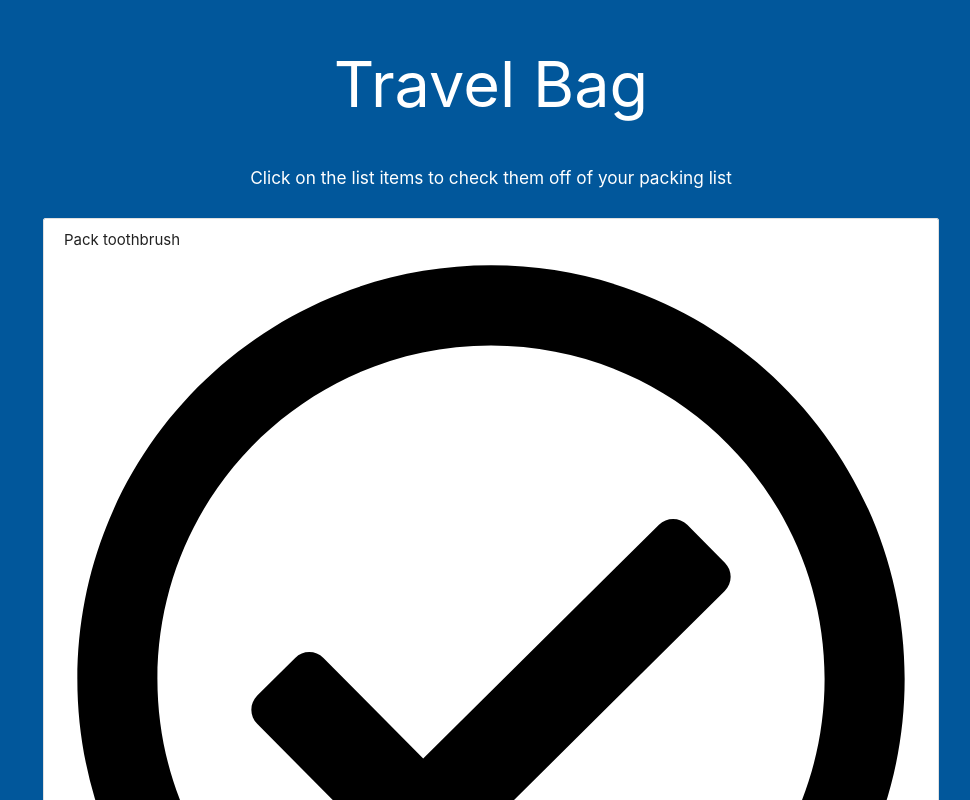
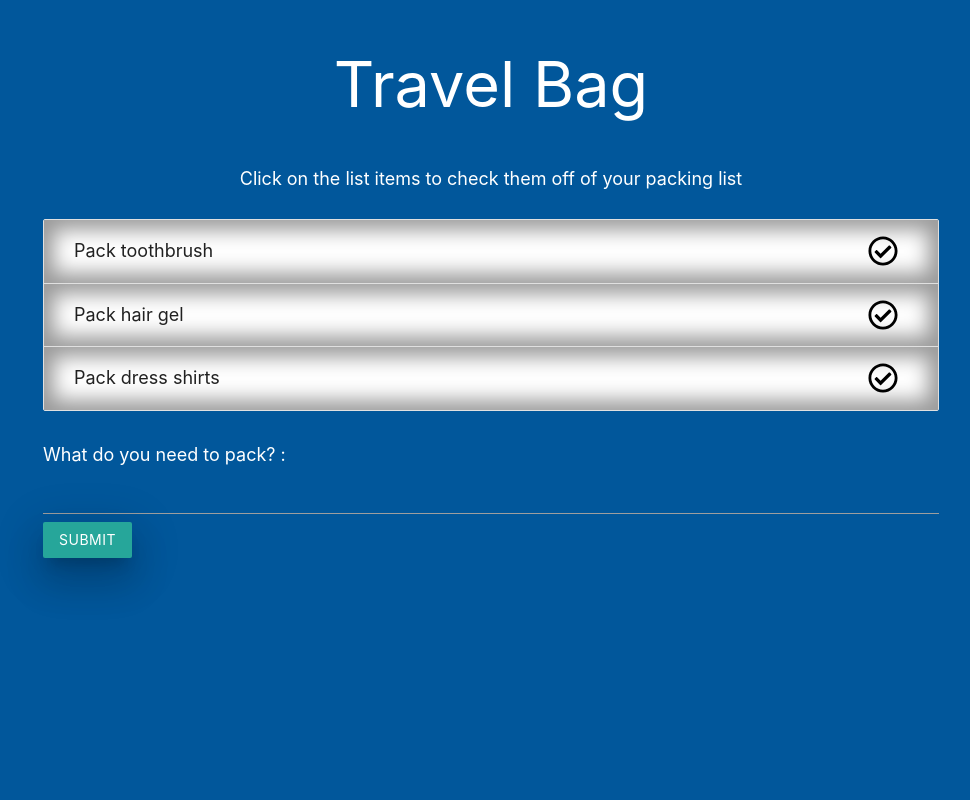
Before and after one commit to Julian-Ramirez1158/To-do-App, a React (Create React App) app: page / in a window 1280 px wide. Shown: the top 800 px of the page, without its empty margins (149-1119 px from the left). Built offline with nearby package versions, Linux system fonts and the light colour scheme.

Commit message:
More styling

```diff
--- a/src/index.css
+++ b/src/index.css
@@ -5,6 +5,7 @@ body {
     sans-serif;
   -webkit-font-smoothing: antialiased;
   -moz-osx-font-smoothing: grayscale;
+  font-size: 18px;
 }
 
 code {
@@ -18,4 +19,35 @@ code {
 
 .Instructions {
   margin: 30px;
+  font-size: 1em;
 }
+
+.Label {
+  font-size: 1em;
+}
+
+.form {
+  margin: 30px 0px 30px 0px;
+}
+
+.collection-item {
+  box-shadow: 0 0 20px 10px rgba(0, 0, 0, 0.4) inset;
+  display: flex;
+  align-items: center;
+  justify-content: space-between;
+}
+
+.list-item {
+  margin: 10px;
+}
+
+#complete {
+  margin-right: auto;
+  margin-left: auto;
+}
+
+.check-icon {
+  width: 30px;
+  margin: 0 20px;
+  cursor: pointer;
+}
```
